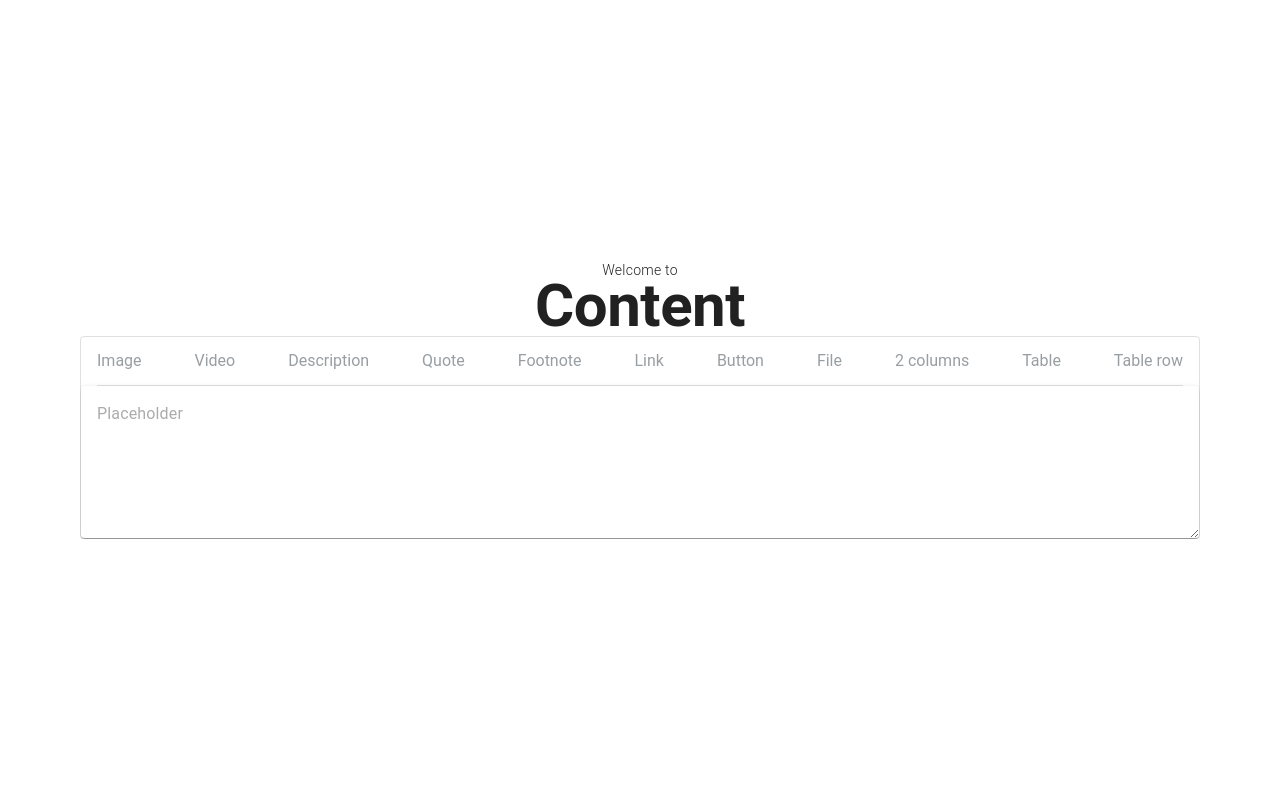
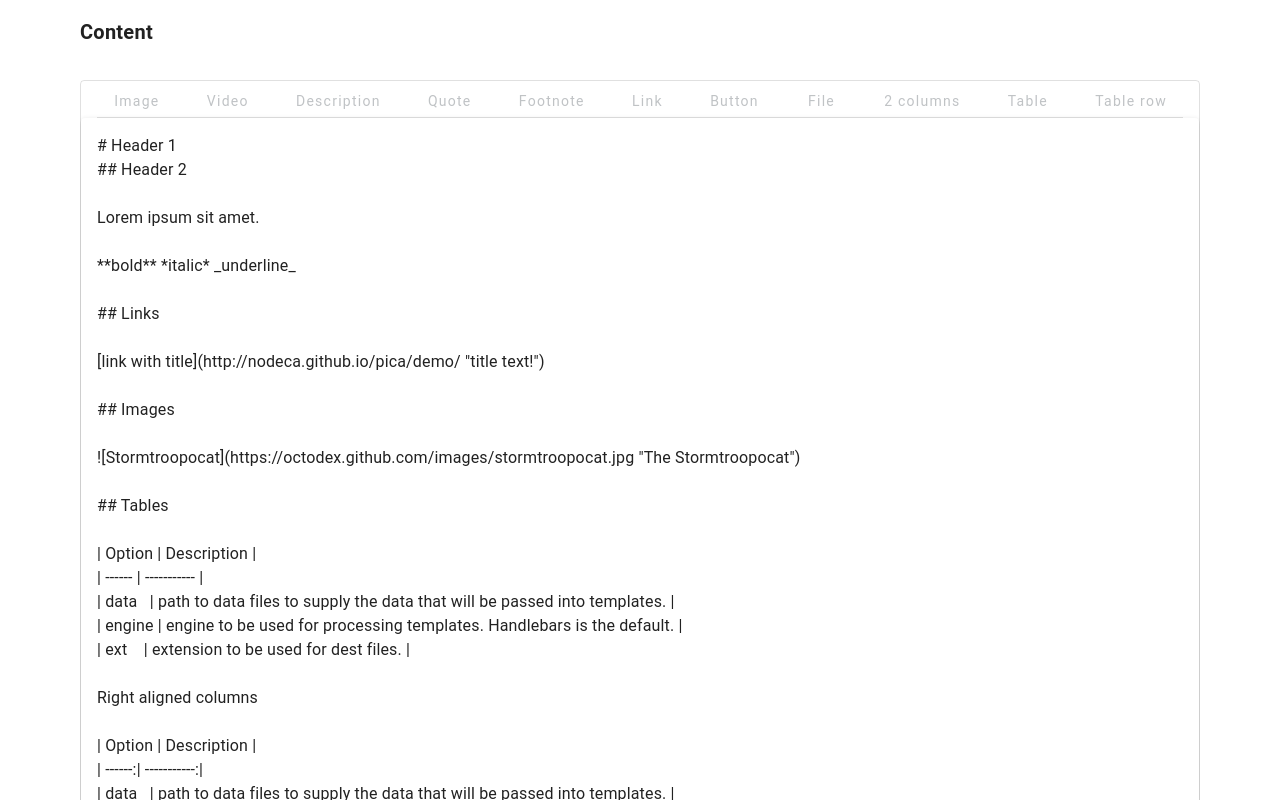
Before and after one commit to daniele-bolla/markdown-editor, a Vue app: page / in a window 1280 px wide. Shown: the top 800 px of the page. Built offline with nearby package versions, Linux system fonts and the light colour scheme.

Commit message:
adds media dialog and inserts

```diff
--- a/components.d.ts
+++ b/components.d.ts
@@ -8,7 +8,9 @@ export {}
 declare module 'vue' {
   export interface GlobalComponents {
     copy: typeof import('./src/components/HelloWorld copy.vue')['default']
+    Dialog: typeof import('./src/components/Dialog.vue')['default']
     HelloWorld: typeof import('./src/components/HelloWorld.vue')['default']
     MarkdownEditor: typeof import('./src/components/MarkdownEditor.vue')['default']
+    MediaDialog: typeof import('./src/components/MediaDialog.vue')['default']
   }
 }
--- a/package.json
+++ b/package.json
@@ -8,12 +8,16 @@
   },
   "dependencies": {
     "@mdi/font": "7.4.47",
+    "markdown-it": "^14.1.0",
+    "markdown-it-footnote": "^4.0.0",
     "roboto-fontface": "*",
     "vue": "^3.4.31",
     "vuetify": "^3.6.11"
   },
   "devDependencies": {
     "@babel/types": "^7.24.7",
+    "@types/markdown-it": "^14.1.1",
+    "@types/markdown-it-footnote": "^3.0.4",
     "@types/node": "^20.14.10",
     "@vitejs/plugin-vue": "^5.0.5",
     "sass": "1.77.6",
--- a/src/components/MarkdownEditor.vue
+++ b/src/components/MarkdownEditor.vue
@@ -1,10 +1,8 @@
 <template>
   <v-container class="fill-height">
     <v-responsive class="align-centerfill-height mx-auto" max-width="1120px">
-      <div class="text-center">
-        <div class="text-body-2 font-weight-light mb-n1">Welcome to</div>
-
-        <h1 class="text-h2 font-weight-bold">Content</h1>
+      <div class="text-left mb-8">
+        <h1 class="text-h6 font-weight-bold">Content</h1>
       </div>
       <v-row>
         <v-col cols="12">
@@ -12,95 +10,293 @@
             <nav
               class="d-flex justify-space-between text-light_grey mx-4 border-b-thin"
             >
-              <a
+              <v-btn
                 variant="plain"
                 class="text-none text-light_grey font-weight-regular text-decoration-none py-3"
                 href="#"
-                >Image</a
+                @click="imageDialog = true"
+                >Image</v-btn
               >
-              <a
+              <v-btn
                 variant="plain"
                 class="text-none text-light_grey font-weight-regular text-decoration-none py-3"
                 href="#"
-                >Video</a
+                @click="videoDialog = true"
+                >Video</v-btn
               >
-              <a
+              <v-btn
                 variant="plain"
                 class="text-none text-light_grey font-weight-regular text-decoration-none py-3"
                 href="#"
-                >Description</a
+                @click="insertTemplate('description')"
+                >Description</v-btn
               >
-              <a
+              <v-btn
                 variant="plain"
                 class="text-none text-light_grey font-weight-regular text-decoration-none py-3"
                 href="#"
-                >Quote</a
+                @click="insertTemplate('quote')"
+                >Quote</v-btn
               >
-              <a
+              <v-btn
                 variant="plain"
                 class="text-none text-light_grey font-weight-regular text-decoration-none py-3"
                 href="#"
-                >Footnote</a
+                @click="insertTemplate('footnote')"
+                >Footnote</v-btn
               >
-              <a
+              <v-btn
                 variant="plain"
                 class="text-none text-light_grey font-weight-regular text-decoration-none py-3"
                 href="#"
-                >Link</a
+                @click="insertTemplate('link')"
+                >Link</v-btn
               >
-              <a
+              <v-btn
                 variant="plain"
                 class="text-none text-light_grey font-weight-regular text-decoration-none py-3"
                 href="#"
-                >Button</a
+                @click="insertTemplate('button')"
+                >Button</v-btn
               >
-              <a
+              <v-btn
                 variant="plain"
                 class="text-none text-light_grey font-weight-regular text-decoration-none py-3"
                 href="#"
-                >File</a
+                @click="fileDialog = true"
+                >File</v-btn
               >
-              <a
+              <v-btn
                 variant="plain"
                 class="text-none text-light_grey font-weight-regular text-decoration-none py-3"
                 href="#"
-                >2 columns</a
+                @click="insertTemplate('cols')"
+                >2 columns</v-btn
               >
-              <a
+              <v-btn
                 variant="plain"
                 class="text-none text-light_grey font-weight-regular text-decoration-none py-3"
                 href="#"
-                >Table</a
+                @click="insertTemplate('table')"
+                >Table</v-btn
               >
-              <a
+              <v-btn
                 variant="plain"
                 class="text-none text-light_grey font-weight-regular text-decoration-none py-3"
                 href="#"
-                >Table row</a
+                @click="insertTemplate('row')"
+                >Table row</v-btn
               >
             </nav>
             <v-textarea
+              ref="editor"
               aria-placeholder="Placeholder"
               placeholder="Placeholder"
               variant="solo"
-              hide-details="true"
+              :hide-details="true"
+              v-model="textValue"
+              auto-grow
             ></v-textarea>
           </div>
         </v-col>
       </v-row>
+      <v-row class="py-12">
+        <v-col cols="12">
+          <div v-html="result" />
+        </v-col>
+      </v-row>
+      <MediaDialog
+        @insert="onInsertMedia"
+        v-model="imageDialog"
+        title="Image"
+        :media="media.images"
+      />
+      <MediaDialog
+        @insert="onInsertMedia"
+        v-model="videoDialog"
+        title="Video"
+        :media="media.videos"
+      />
+      <MediaDialog v-model="fileDialog" title="File" :media="media.files" />
     </v-responsive>
   </v-container>
 </template>
 
 <script setup lang="ts">
-//
+import { ref, computed } from "vue";
+import MarkdownIt from "markdown-it";
+import MarkdownItFootnote from "markdown-it-footnote";
+
+const md = new MarkdownIt({
+  html: true,
+}).use(MarkdownItFootnote);
+const videoDialog = ref(false);
+const imageDialog = ref(false);
+const fileDialog = ref(false);
+
+type Media = {
+  id: string;
+  url: string;
+  thumb?: string;
+  title: string;
+};
+
+const media = {
+  videos: [
+    {
+      id: "vid_01",
+      url: "http://commondatastorage.googleapis.com/gtv-videos-bucket/sample/BigBuckBunny.mp4",
+      thumb:
+        "http://commondatastorage.googleapis.com/gtv-videos-bucket/sample/images/BigBuckBunny.jpg",
+      title: "Big Buck Bunny",
+    },
+    {
+      id: "vid_02",
+      url: "http://commondatastorage.googleapis.com/gtv-videos-bucket/sample/ElephantsDream.mp4",
+      thumb:
+        "http://commondatastorage.googleapis.com/gtv-videos-bucket/sample/images/ElephantsDream.jpg",
+      title: "Elephant Dream",
+    },
+  ],
+  images: [
+    {
+      id: "img_01",
+      url: "https://plus.unsplash.com/premium_photo-1720971628524-f4d6e44c96a4?q=80&w=2070&auto=format&fit=crop&ixlib=rb-4.0.3&ixid=M3wxMjA3fDB8MHxwaG90by1wYWdlfHx8fGVufDB8fHx8fA%3D%3D",
+      title: "Golden Hour, Kellen Riggin",
+    },
+    {
+      id: "img_02",
+      url: "https://images.unsplash.com/photo-1720831992796-dfce4a96e885?q=80&w=2070&auto=format&fit=crop&ixlib=rb-4.0.3&ixid=M3wxMjA3fDB8MHxwaG90by1wYWdlfHx8fGVufDB8fHx8fA%3D%3D",
+      title: "Golden Hour, Kellen Riggin",
+    },
+  ],
+  files: [],
+};
+const editor = ref(null);
+const example = `# Header 1
+## Header 2
+
+Lorem ipsum sit amet.
+
+**bold** *italic* _underline_
+
+## Links
+
+[link with title](http://nodeca.github.io/pica/demo/ "title text!")
+
+## Images
+
+![Stormtroopocat](https://octodex.github.com/images/stormtroopocat.jpg "The Stormtroopocat")
+
+## Tables
+
+| Option | Description |
+| ------ | ----------- |
+| data   | path to data files to supply the data that will be passed into templates. |
+| engine | engine to be used for processing templates. Handlebars is the default. |
+| ext    | extension to be used for dest files. |
+
+Right aligned columns
+
+| Option | Description |
+| ------:| -----------:|
+| data   | path to data files to supply the data that will be passed into templates. |
+| engine | engine to be used for processing templates. Handlebars is the default. |
+| ext    | extension to be used for dest files. |
+
+### [Footnotes](https://github.com/markdown-it/markdown-it-footnote)
+
+Footnote 1 link[^first].
+
+Footnote 2 link[^second].
+
+Inline footnote^[Text of inline footnote] definition.
+
+Duplicated footnote reference[^second].
+
+[^first]: Footnote **can have markup**
+
+    and multiple paragraphs.
+
+[^second]: Footnote text.
+
+
+### [Definition lists](https://github.com/markdown-it/markdown-it-deflist)
+
+Term 1
+
+:   Definition 1
+with lazy continuation.
+
+Term 2 with *inline markup*
+
+:   Definition 2
+
+        { some code, part of Definition 2 }
+
+    Third paragraph of definition 2.
+
+_Compact style:_
+
+Term 1
+  ~ Definition 1
+
+Term 2
+  ~ Definition 2a
+  ~ Definition 2b
+
+`;
+
+const textValue = ref(example);
+const result = computed(() => md.render(textValue.value));
+const templates = {
+  link: "[link text](http://example.com)",
+  quote: `> Quote`,
+  description: `
+your descripion
+***`,
+  footnote: `Footnote 1 link[^first].
+  [^first]: Footnote **can have markup**
+
+    and multiple paragraphs.`,
+  button: " <button>this is a button</button>",
+  table: `| Syntax      | Description |
+| ----------- | ----------- |
+| Header      | Title       |
+| Paragraph   | Text        |`,
+  row: `
+| cell | cell |`,
+  cols: `cols`,
+};
+
+function insert(textToInsert: string) {
+  if (editor.value) {
+    const textarea: HTMLTextAreaElement = editor.value;
+    let start_position = textarea.selectionStart;
+    let end_position = textarea.selectionEnd;
+    textValue.value = `${textarea.value.substring(
+      0,
+      start_position
+    )}${textToInsert}${textarea.value.substring(
+      end_position,
+      textarea.value.length
+    )}`;
+  }
+}
+function getTemplate(template: keyof typeof templates) {
+  const textToInsert = templates[template];
+  return textToInsert;
+}
+function insertTemplate(template: keyof typeof templates) {
+  const textToInsert = getTemplate(template);
+  insert(textToInsert);
+}
+function insertTemplateMedia(title: string, url: string) {
+  return `![${title}](${url} "${title}")`;
+}
+function onInsertMedia(selectedMedia: Media) {
+  const { title, url } = selectedMedia;
+  const textToInsert = insertTemplateMedia(title, url);
+  insert(textToInsert);
+}
 </script>
-
-<style>
-.w-full {
-  width: 100%;
-}
-.list-none {
-  list-style: none;
-}
-</style>
--- /dev/null
+++ b/src/components/MediaDialog.vue
@@ -0,0 +1,74 @@
+<template>
+  <v-dialog v-model="props.modelValue" width="auto">
+    <v-card max-width="600" :title="props.title">
+      <v-list lines="one">
+        <v-list-item>
+          <v-file-input label="File input" multiple></v-file-input>
+        </v-list-item>
+        <v-list-item
+          v-for="media in props.media"
+          :key="media.id"
+          :title="media.title"
+          @click="selectMedia(media.id)"
+          :active="isSelected(media.id)"
+        >
+          <a href="#">
+            <v-img
+              :width="400"
+              aspect-ratio="16/9"
+              cover
+              :src="media.thumb || media.url"
+            ></v-img>
+          </a>
+        </v-list-item>
+      </v-list>
+      <template v-slot:actions>
+        <v-btn class="ms-auto" text="Ok" @click="onClose()"></v-btn>
+        <v-btn class="ms-auto" text="Insert" @click="onInserMedia()"></v-btn>
+      </template>
+    </v-card>
+  </v-dialog>
+</template>
+
+<script setup lang="ts">
+import { ref, defineProps } from "vue";
+type Media = {
+  id: string;
+  url: string;
+  thumb?: string;
+  title: string;
+};
+
+type Props = {
+  title?: string;
+  media?: Media[] | undefined;
+  modelValue: boolean;
+};
+type Emit = {
+  (e: "insert", selectedMedia: Media): void;
+  (e: "update:modelValue", val: boolean): void;
+};
+
+const props = <Props>defineProps(["title", "media", "modelValue"]);
+const emit = <Emit>defineEmits(["insert", "update:modelValue"]);
+
+const selectedMedia = ref<Media | undefined>();
+
+function isSelected(id: string) {
+  return selectedMedia.value && selectedMedia.value.id == id;
+}
+function selectMedia(id: string) {
+  if (props.media) {
+    selectedMedia.value = props.media.find((i) => i.id == id);
+  }
+}
+function onClose() {
+  emit("update:modelValue", false);
+}
+function onInserMedia() {
+  if (selectedMedia.value) {
+    emit("insert", selectedMedia.value);
+    onClose();
+  }
+}
+</script>
```
Also changed, not shown: src/EXAMPLE.md (added), 1 other file (tests, documents, lock files or other folders).
